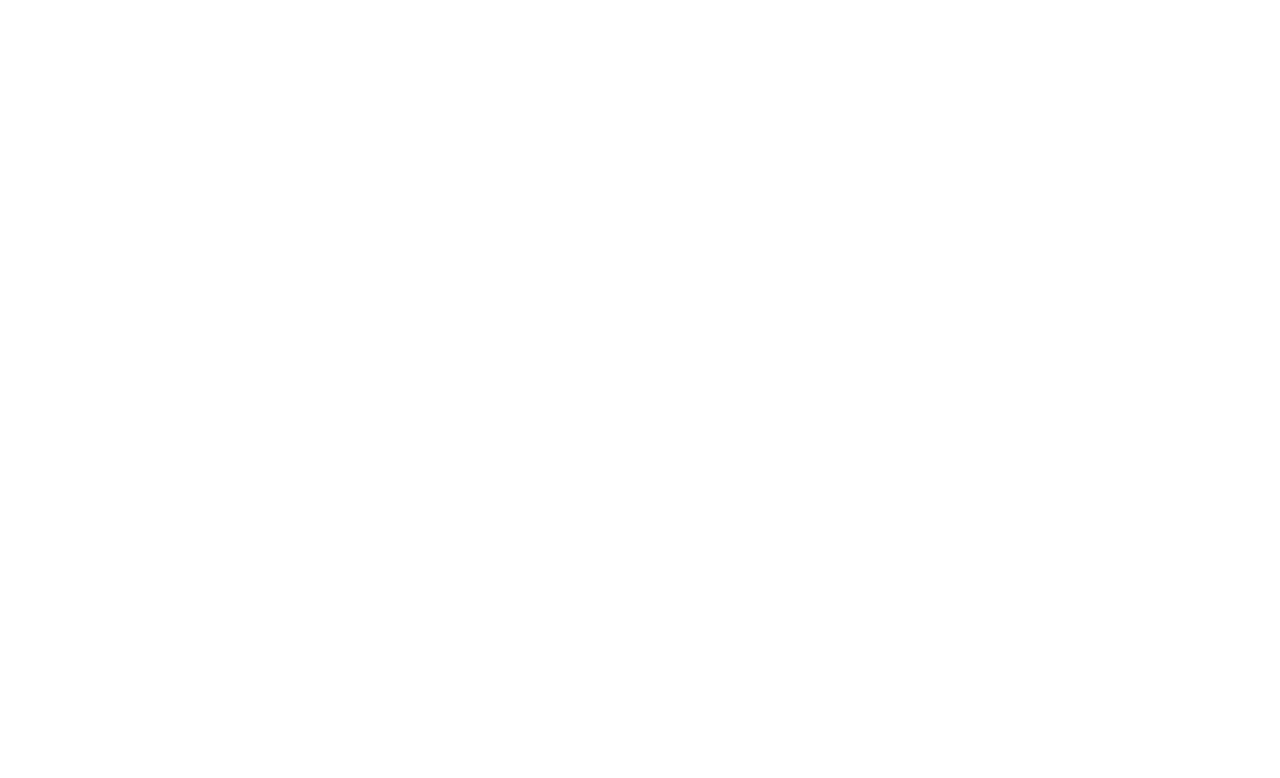
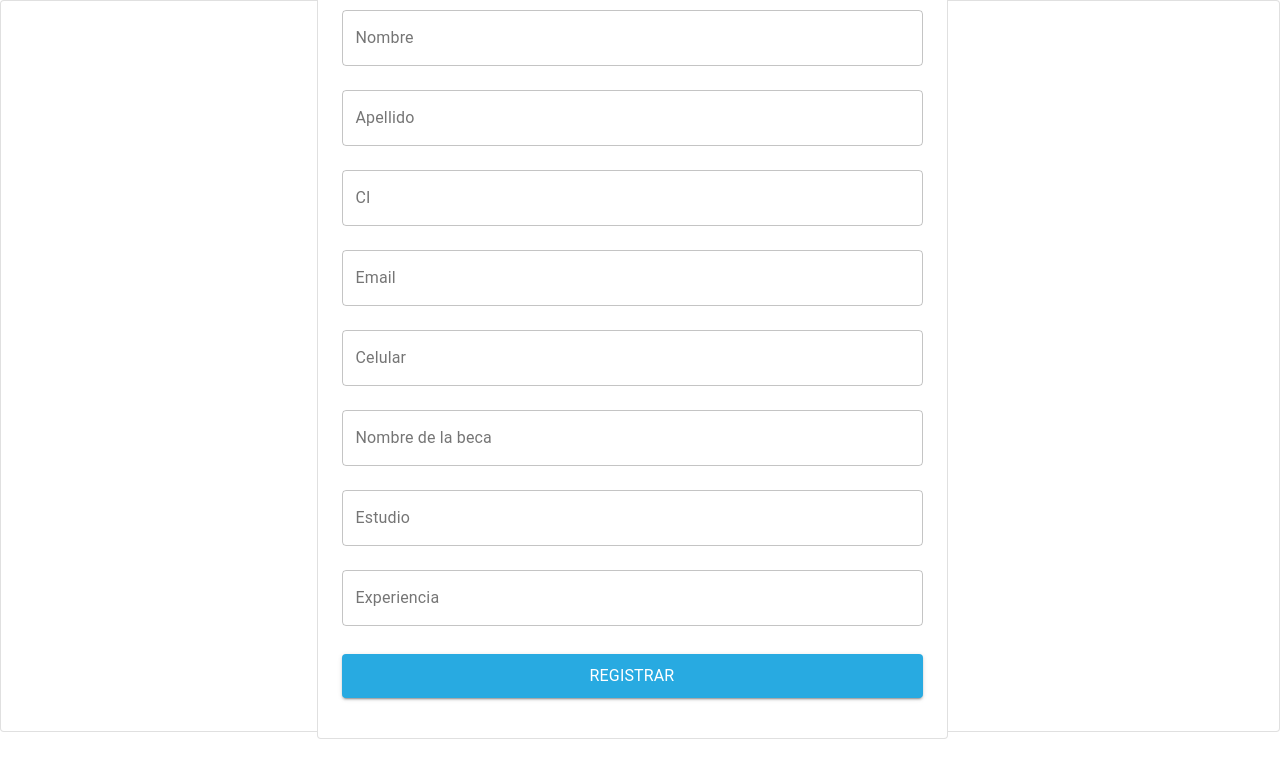
Before and after one commit to Bingerfs/test-ffrontend, a React (Create React App) app: page /createVolunteer in a window 1280 px wide. Shown: the top 778 px of the page. Built offline with nearby package versions, Linux system fonts and the light colour scheme.

Commit message:
crear voluntario

```diff
--- a/src/app.routes.js
+++ b/src/app.routes.js
@@ -3,6 +3,8 @@
 import Login from './features/user-register/components/login/login.component'
 
 import Home from './features/volunteer-register/components/home/home.component'
+
+import CreateVolunteer from './features/volunteer-register/components/create/createVolunteer.component'
 
 const AppRoutes = () => (
   <Router>
@@ -11,6 +13,7 @@
         <Route exact strict path="/" render={() => <Redirect to="/login" />} />
         <Route exact path="/login" component={Login} />
         <Route exact path="/home" component={Home} />
+        <Route exact path="/createVolunteer" component={CreateVolunteer} />
 
       </Suspense>
     </Switch>
--- /dev/null
+++ b/src/features/volunteer-register/components/create/createVolunteer.component.js
@@ -0,0 +1,118 @@
+import React, { Component } from 'react';
+
+import {
+    Grid, Paper, Container
+  } from '@material-ui/core';
+
+  import {
+    InputText,
+    ButtonA,
+  } from '../../../../shared/components/form/index';
+
+
+
+export default class CreateVolunteer extends Component {
+ constructor(props){
+     super(props);
+     this.state={
+         name: '',
+         lastName: '',
+         ci: '',
+         email: '',
+         phone: '',
+         scholarshipName: '',
+         schooling: '',
+         experience: '',
+        //  isTheCreateVolunteerSuccessful: false,
+     }
+
+ }
+ syncChanges(value,property){
+     let state ={};
+     state[property]=value;
+     this.setState(state);
+ }
+ submitForm = ()=>{
+    console.log(this.state);
+ }
+
+
+  render() {
+    return (
+<Paper elevation={1} variant="outlined">
+<Grid container spacing={2} justify="center" alignItems="center">
+<Grid item xs={6} >
+<Grid item xs container direction="column" spacing={2}>
+  <Paper elevation={1} variant="outlined">
+   <Container maxWidth="xl">
+      <form>
+        <InputText
+            onChange={(ev)=>{this.syncChanges(ev.target.value,'name')}}
+            id="name"
+            label="Nombre"
+            type="name"
+            value={this.state.name}/>
+        <InputText
+            onChange={(ev)=>{this.syncChanges(ev.target.value,'lastName')}}
+            id="lastName"
+            label="Apellido"
+            type="lastName"
+            value={this.state.lastName}/>
+        <InputText
+            onChange={(ev)=>{this.syncChanges(ev.target.value,'ci')}}
+            id="ci"
+            label="CI"
+            type="ci"
+            value={this.state.ci}/>
+        <InputText
+            onChange={(ev)=>{this.syncChanges(ev.target.value,'email')}}
+            id="email"
+            label="Email"
+            type="email"
+            value={this.state.email}/>
+        <InputText
+            onChange={(ev)=>{this.syncChanges(ev.target.value,'phone')}}
+            id="phone"
+            label="Celular"
+            type="phone"
+            value={this.state.phone}/>
+        <InputText
+            onChange={(ev)=>{this.syncChanges(ev.target.value,'scholarshipName')}}
+            id="scholarshipName"
+            label="Nombre de la beca"
+            type="scholarshipName"
+            value={this.state.scholarshipName}/>
+        <InputText
+            onChange={(ev)=>{this.syncChanges(ev.target.value,'schooling')}}
+            id="schooling"
+            label="Estudio"
+            type="schooling"
+            value={this.state.schooling}/>
+        <InputText
+            onChange={(ev)=>{this.syncChanges(ev.target.value,'experience')}}
+            id="experience"
+            label="Experiencia"
+            type="experience"
+            value={this.state.experience}/>
+       <br />
+      <br />
+        <ButtonA
+            onClick={this.submitForm}
+            id="register"
+            name="register"
+            type="submit"
+            content="Registrar"/>
+
+     {/* {this.state.isTheCreateVolunteerSuccessful && <Redirect to='/home' />} */}
+      </form>
+      <br />
+      <br />
+ </Container>
+</Paper>
+</Grid>
+</Grid>
+</Grid>
+</Paper>
+    );
+  }
+}
--- /dev/null
+++ b/src/features/volunteer-register/components/create/createVolunteer.css
@@ -0,0 +1,3 @@
+.create {
+    margin-top: 5rem;
+  }
```
Also changed, not shown: package.json (+4 -4 lines), 1 other file (tests, documents, lock files or other folders).
